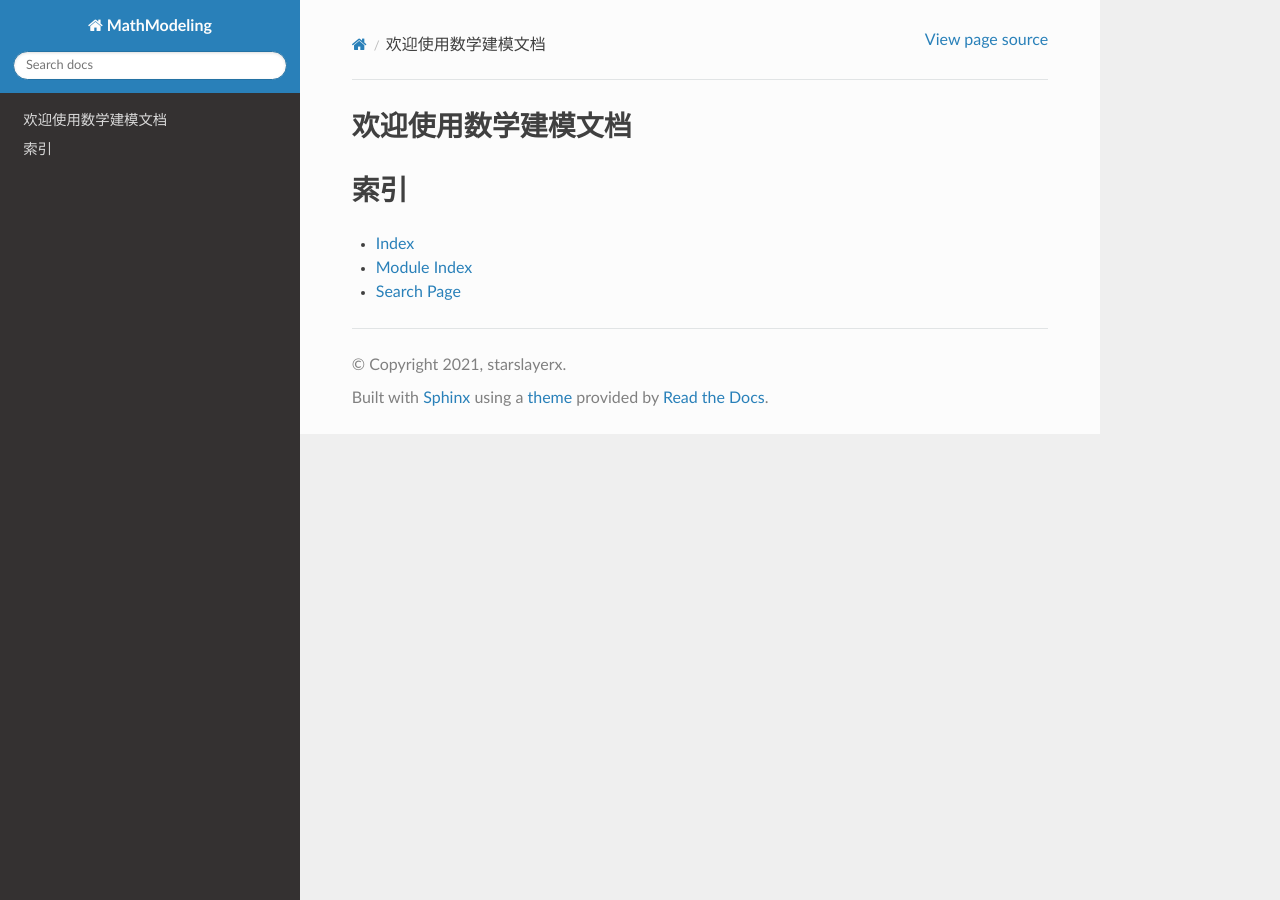
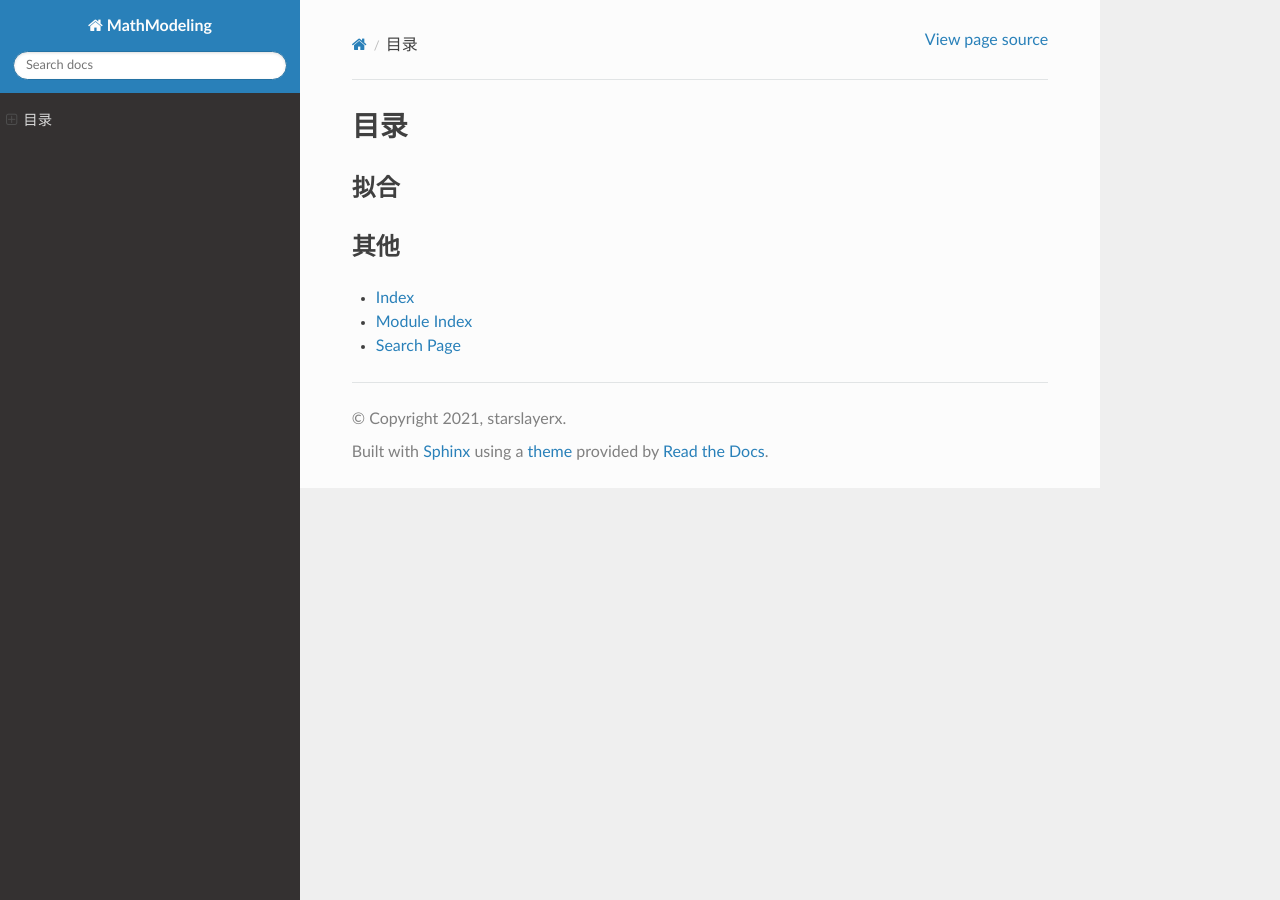
Before and after one commit to Starslayerx/MathModeling, a Sphinx documentation site: the page built from docs/source/index.rst, in a window 1280 px wide. Built offline with Sphinx 7.4.7 and the Read the Docs theme 2.0.0, drawn with Linux system fonts in a browser that asks for light colours.

Commit message:
Update index.rst

```diff
--- a/docs/source/index.rst
+++ b/docs/source/index.rst
@@ -3,7 +3,10 @@
    You can adapt this file completely to your liking, but it should at least
    contain the root `toctree` directive.
 
-欢迎使用数学建模文档
+=================
+目录
+=================
+拟合
 =================
 
 .. toctree::
@@ -12,7 +15,7 @@
 
 
 
-索引
+其他
 =======
 
 * :ref:`genindex`
```
